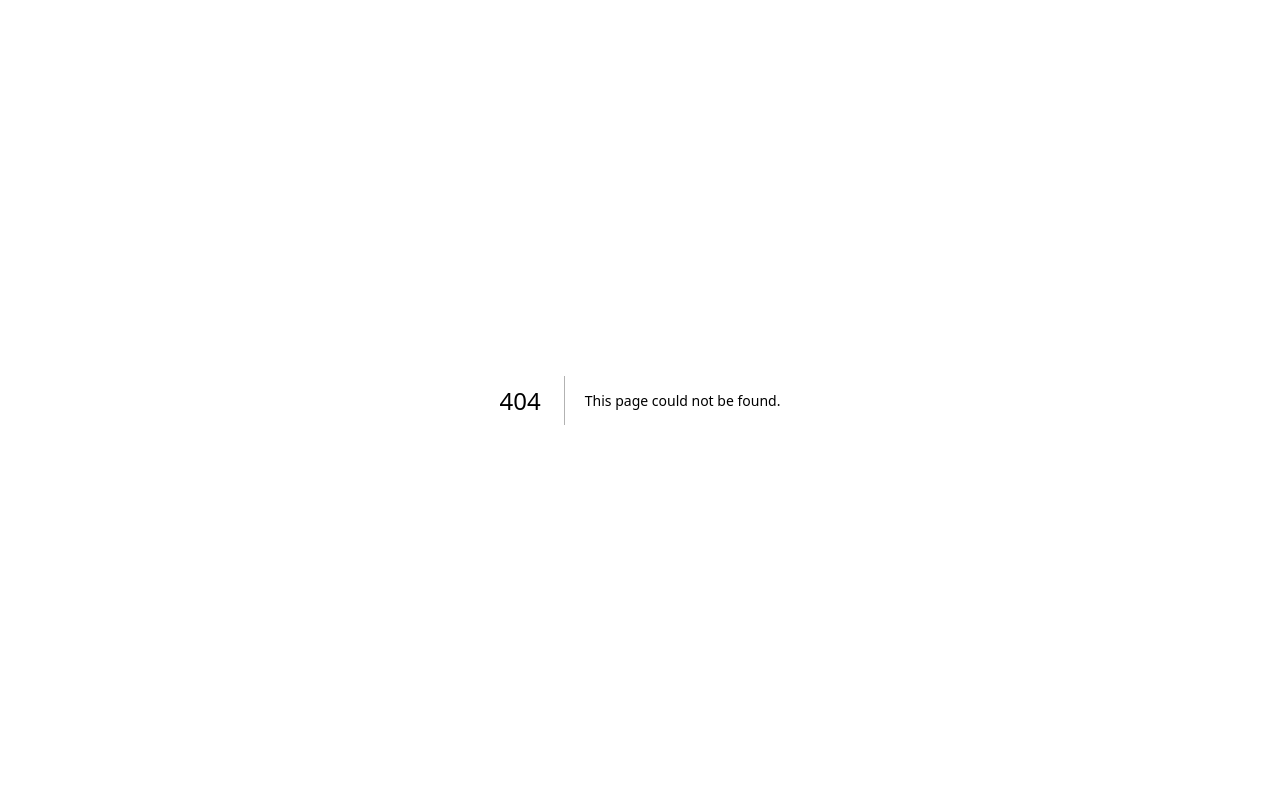
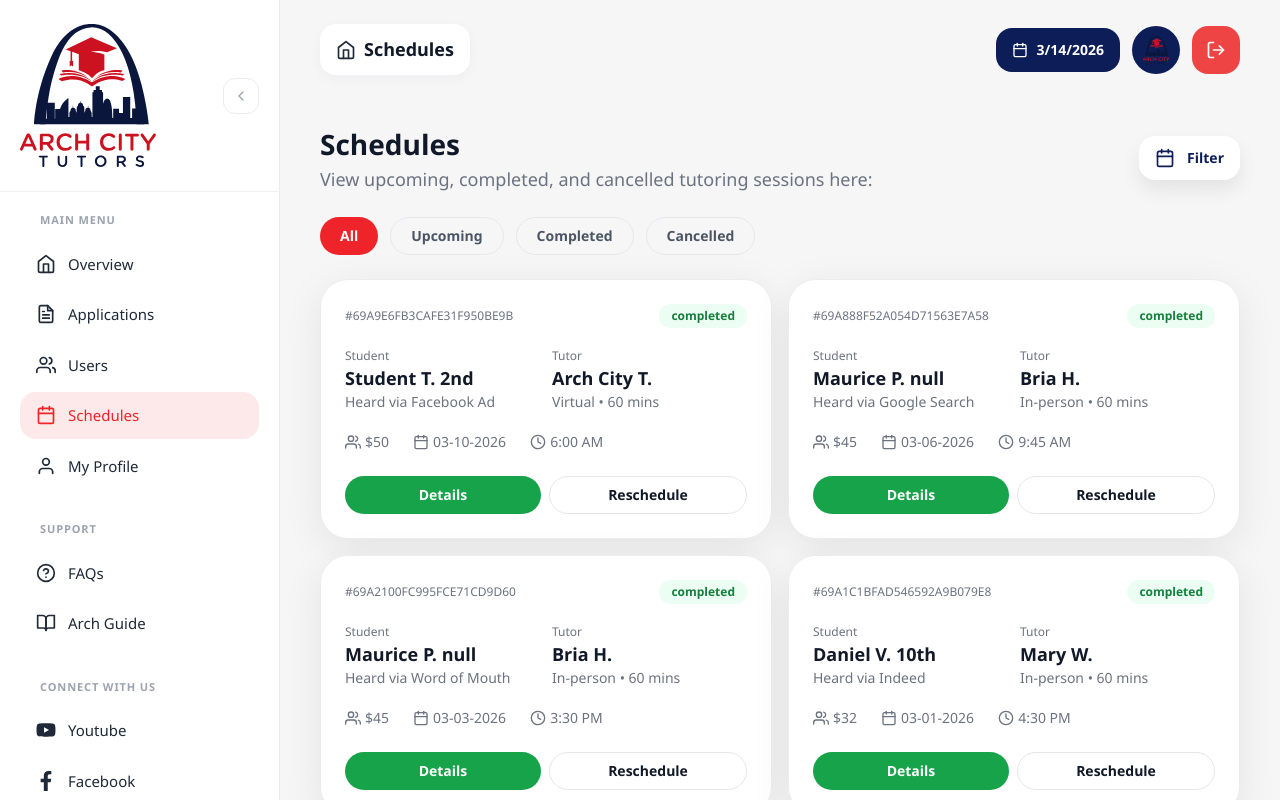
Before and after one commit to mmiskatul/arch-city, a Next.js app: page /admin-dashboard/schedules in a window 1280 px wide. Before the commit this address had no page. Built offline with nearby package versions, Linux system fonts and the light colour scheme.

Commit message:
add the Schedules routes

```diff
--- /dev/null
+++ b/app/admin-dashboard/schedules/page.tsx
@@ -0,0 +1,10 @@
+import { AdminShell } from "@/components/admin/admin-shell";
+import { AdminSchedulesPage } from "@/components/admin/admin-schedules-page";
+
+export default function Page() {
+  return (
+    <AdminShell breadcrumbLabel="Schedules">
+      <AdminSchedulesPage />
+    </AdminShell>
+  );
+}
--- /dev/null
+++ b/components/admin/admin-schedules-page.tsx
@@ -0,0 +1,197 @@
+"use client";
+
+import { useMemo, useState } from "react";
+import { FiCalendar, FiClock, FiUsers } from "react-icons/fi";
+
+type SessionStatus = "upcoming" | "completed" | "cancelled";
+
+type ScheduleCard = {
+  id: string;
+  status: SessionStatus;
+  student: string;
+  tutor: string;
+  heardFrom: string;
+  price: string;
+  date: string;
+  time: string;
+  duration: string;
+  mode: "Virtual" | "In-person";
+};
+
+const scheduleData: ScheduleCard[] = [
+  {
+    id: "#69A9E6FB3CAFE31F950BE9B",
+    status: "completed",
+    student: "Student T. 2nd",
+    tutor: "Arch City T.",
+    heardFrom: "Facebook Ad",
+    price: "$50",
+    date: "03-10-2026",
+    time: "6:00 AM",
+    duration: "60 mins",
+    mode: "Virtual",
+  },
+  {
+    id: "#69A888F52A054D71563E7A58",
+    status: "completed",
+    student: "Maurice P. null",
+    tutor: "Bria H.",
+    heardFrom: "Google Search",
+    price: "$45",
+    date: "03-06-2026",
+    time: "9:45 AM",
+    duration: "60 mins",
+    mode: "In-person",
+  },
+  {
+    id: "#69A2100FC995FCE71CD9D60",
+    status: "completed",
+    student: "Maurice P. null",
+    tutor: "Bria H.",
+    heardFrom: "Word of Mouth",
+    price: "$45",
+    date: "03-03-2026",
+    time: "3:30 PM",
+    duration: "60 mins",
+    mode: "In-person",
+  },
+  {
+    id: "#69A1C1BFAD546592A9B079E8",
+    status: "completed",
+    student: "Daniel V. 10th",
+    tutor: "Mary W.",
+    heardFrom: "Indeed",
+    price: "$32",
+    date: "03-01-2026",
+    time: "4:30 PM",
+    duration: "60 mins",
+    mode: "In-person",
+  },
+  {
+    id: "#699C4F1B7BCEEBD4A0BA235",
+    status: "completed",
+    student: "Deniyu G. 6th",
+    tutor: "Mary W.",
+    heardFrom: "Virtual",
+    price: "$23",
+    date: "02-28-2026",
+    time: "1:30 PM",
+    duration: "45 mins",
+    mode: "Virtual",
+  },
+  {
+    id: "#699F8F52678F0434C408F9184",
+    status: "completed",
+    student: "Maurice P. null",
+    tutor: "Bria H.",
+    heardFrom: "Facebook Ad",
+    price: "$45",
+    date: "02-24-2026",
+    time: "3:30 PM",
+    duration: "60 mins",
+    mode: "In-person",
+  },
+];
+
+const filters: { label: string; value: SessionStatus | "all" }[] = [
+  { label: "All", value: "all" },
+  { label: "Upcoming", value: "upcoming" },
+  { label: "Completed", value: "completed" },
+  { label: "Cancelled", value: "cancelled" },
+];
+
+export function AdminSchedulesPage() {
+  const [activeFilter, setActiveFilter] = useState<typeof filters[number]["value"]>("all");
+
+  const visibleSessions = useMemo(() => {
+    if (activeFilter === "all") {
+      return scheduleData;
+    }
+    return scheduleData.filter((session) => session.status === activeFilter);
+  }, [activeFilter]);
+
+  return (
+    <div>
+      <div className="mt-12 flex flex-col gap-2 sm:flex-row sm:items-center sm:justify-between">
+        <div>
+          <h1 className="text-[28px] font-bold text-[#111827]">Schedules</h1>
+          <p className="text-lg text-[#6b7280]">View upcoming, completed, and cancelled tutoring sessions here:</p>
+        </div>
+        <div className="inline-flex items-center gap-3 rounded-2xl bg-white px-4 py-3 shadow-[0_10px_20px_rgba(0,0,0,0.08)]">
+          <FiCalendar className="h-5 w-5 text-[#0d1d57]" />
+          <span className="text-sm font-semibold text-[#0d1d57]">Filter</span>
+        </div>
+      </div>
+
+      <div className="mt-6 flex flex-wrap gap-3">
+        {filters.map((filter) => (
+          <button
+            key={filter.label}
+            type="button"
+            onClick={() => setActiveFilter(filter.value)}
+            className={`rounded-full px-5 py-2 text-sm font-semibold transition ${
+              activeFilter === filter.value
+                ? "bg-[#ef242a] text-white"
+                : "border border-[#e5e7eb] text-[#4b5563] hover:border-[#ef242a]/50"
+            }`}
+          >
+            {filter.label}
+          </button>
+        ))}
+      </div>
+
+      <div className="mt-6 grid gap-4 md:grid-cols-2">
+        {visibleSessions.map((session) => (
+          <article
+            key={session.id}
+            className="rounded-[28px] border border-[#ececec] bg-white p-6 shadow-[0_10px_40px_rgba(0,0,0,0.08)]"
+          >
+            <div className="flex items-center justify-between">
+              <p className="text-xs uppercase text-[#6b7280]">{session.id}</p>
+              <span
+                className={`rounded-full px-3 py-1 text-xs font-semibold ${
+                  session.status === "completed" ? "bg-[#ecfdf3] text-[#15803d]" : "bg-[#fff5f5] text-[#dc2626]"
+                }`}
+              >
+                {session.status}
+              </span>
+            </div>
+
+            <div className="mt-5 grid gap-3 md:grid-cols-2">
+              <div>
+                <p className="text-xs text-[#6b7280]">Student</p>
+                <p className="text-lg font-semibold text-[#111827]">{session.student}</p>
+                <p className="text-sm text-[#6b7280]">Heard via {session.heardFrom}</p>
+              </div>
+              <div>
+                <p className="text-xs text-[#6b7280]">Tutor</p>
+                <p className="text-lg font-semibold text-[#111827]">{session.tutor}</p>
+                <p className="text-sm text-[#6b7280]">{session.mode} • {session.duration}</p>
+              </div>
+            </div>
+
+            <div className="mt-5 flex flex-wrap items-center gap-6 text-sm text-[#6b7280]">
+              <span className="inline-flex items-center gap-1">
+                <FiUsers className="h-4 w-4" />
+                {session.price}
+              </span>
+              <span className="inline-flex items-center gap-1">
+                <FiCalendar className="h-4 w-4" />
+                {session.date}
+              </span>
+              <span className="inline-flex items-center gap-1">
+                <FiClock className="h-4 w-4" />
+                {session.time}
+              </span>
+            </div>
+
+            <div className="mt-6 flex gap-2">
+              <button className="flex-1 rounded-full bg-[#16a34a] px-5 py-2 text-sm font-semibold text-white">Details</button>
+              <button className="flex-1 rounded-full border border-[#e5e7eb] px-5 py-2 text-sm font-semibold text-[#111827]">Reschedule</button>
+            </div>
+          </article>
+        ))}
+      </div>
+    </div>
+  );
+}
--- a/components/admin/admin-shell.tsx
+++ b/components/admin/admin-shell.tsx
@@ -38,7 +38,7 @@ const menuItems: NavItem[] = [
   { label: "Overview", href: "/admin-dashboard", icon: FiHome },
   { label: "Applications", href: "/admin-dashboard/applications", icon: FiFileText },
   { label: "Users", href: "/admin-dashboard/users", icon: FiUsers },
-  { label: "Schedules", href: "#", icon: FiCalendar },
+  { label: "Schedules", href: "/admin-dashboard/schedules", icon: FiCalendar },
   { label: "My Profile", href: "#", icon: FiUser },
 ];
 
```
